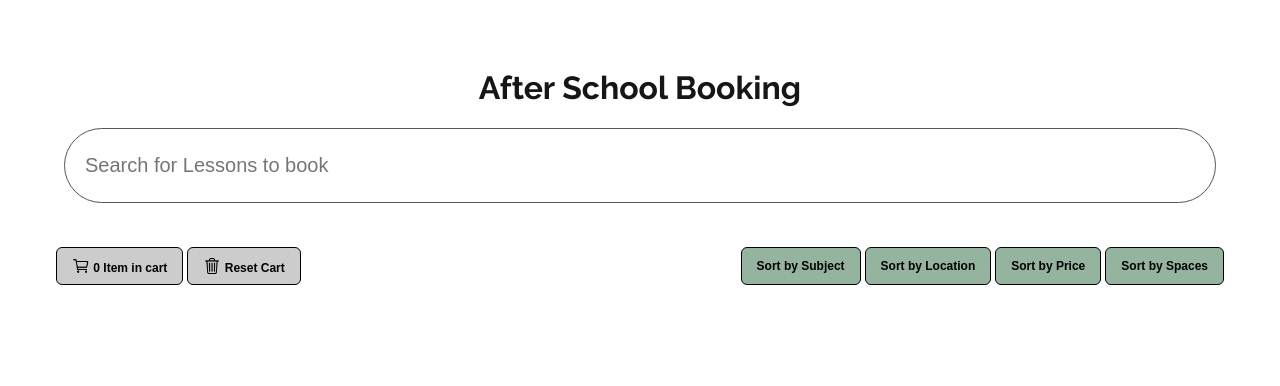
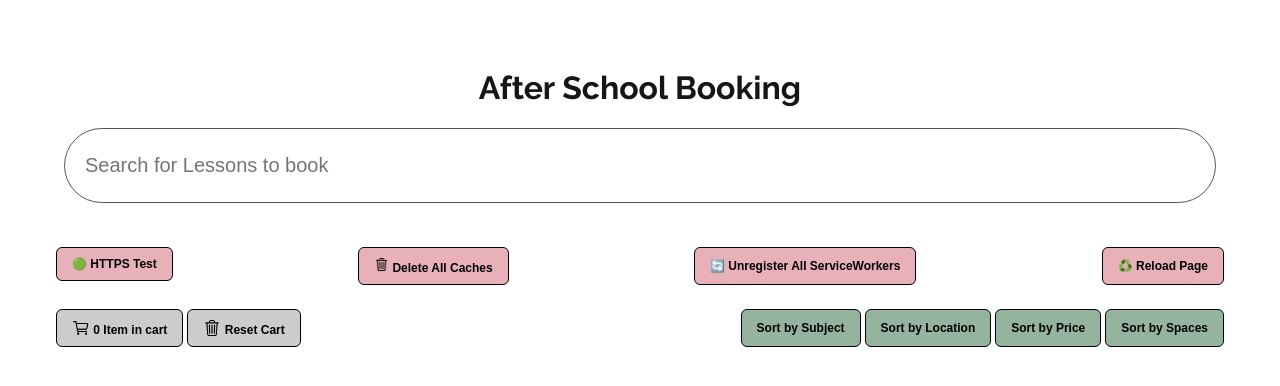
Before and after one commit to MHMDHIDR/Coursework-3-CST3145, a Vue app: page / in a window 1280 px wide. Shown: the top 386 px of the page. Built offline with nearby package versions, Linux system fonts and the light colour scheme; no server answers.

Commit message:
Add test console and its functionalities

```diff
--- a/src/components/parentcomponent.vue
+++ b/src/components/parentcomponent.vue
@@ -26,6 +26,20 @@
             v-model="searchQuery"
             v-if="!showCart"
           />
+        </div>
+        <!-- Test Console and Its Functionalities -->
+        <div class="header__buttons">
+          <a v-bind:href="`${ELASTIC_BEANSTALK_API_URL}/lessons`" target="_blank">
+            <button>🟢 HTTPS Test</button>
+          </a>
+          <button @click="deleteAllCaches">
+            <img :src="trashIcon" alt="Trash Icon" width="15" />
+            Delete All Caches
+          </button>
+          <button @click="unregisterAllServiceWorkers">
+            🔄 Unregister All ServiceWorkers
+          </button>
+          <button @click="reloadPage" class="test-elem">♻️ Reload Page</button>
         </div>
         <div class="header__buttons">
           <!-- Cart button -->
@@ -126,6 +140,23 @@ export default {
     Checkout
   },
   methods: {
+    deleteAllCaches() {
+      caches.keys().then(function (names) {
+        for (let name of names) caches.delete(name)
+      })
+      console.log('✅ Deleted Cache Successfully!')
+    },
+    unregisterAllServiceWorkers() {
+      navigator.serviceWorker.getRegistrations().then(function (registrations) {
+        for (let registration of registrations) {
+          registration.unregister()
+        }
+      })
+      console.log('✅ Unregistered ServiceWorkers')
+    },
+    reloadPage() {
+      window.location.reload()
+    },
     addToCart,
     removeFromCart,
     resetCart: function () {
```
